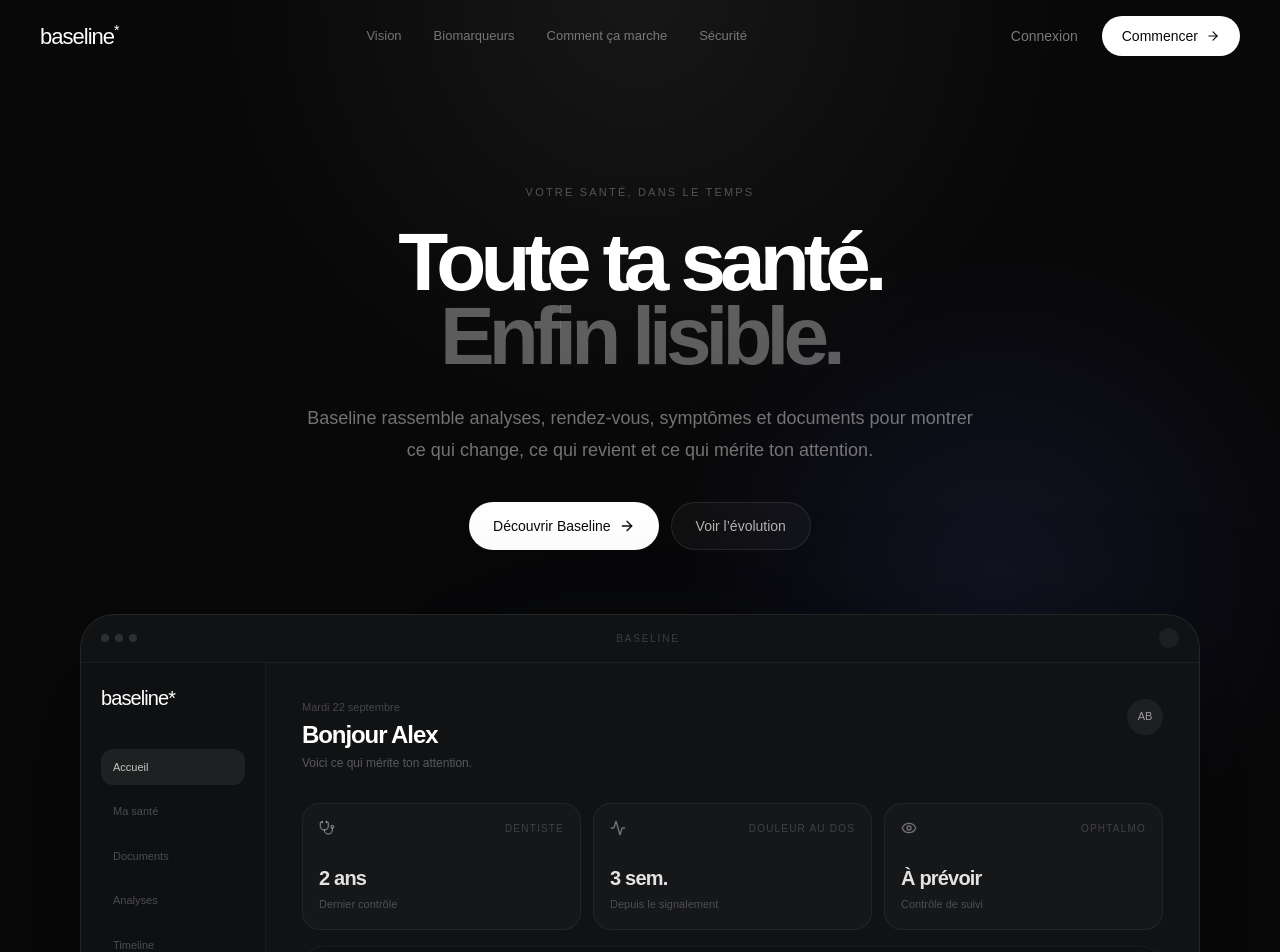
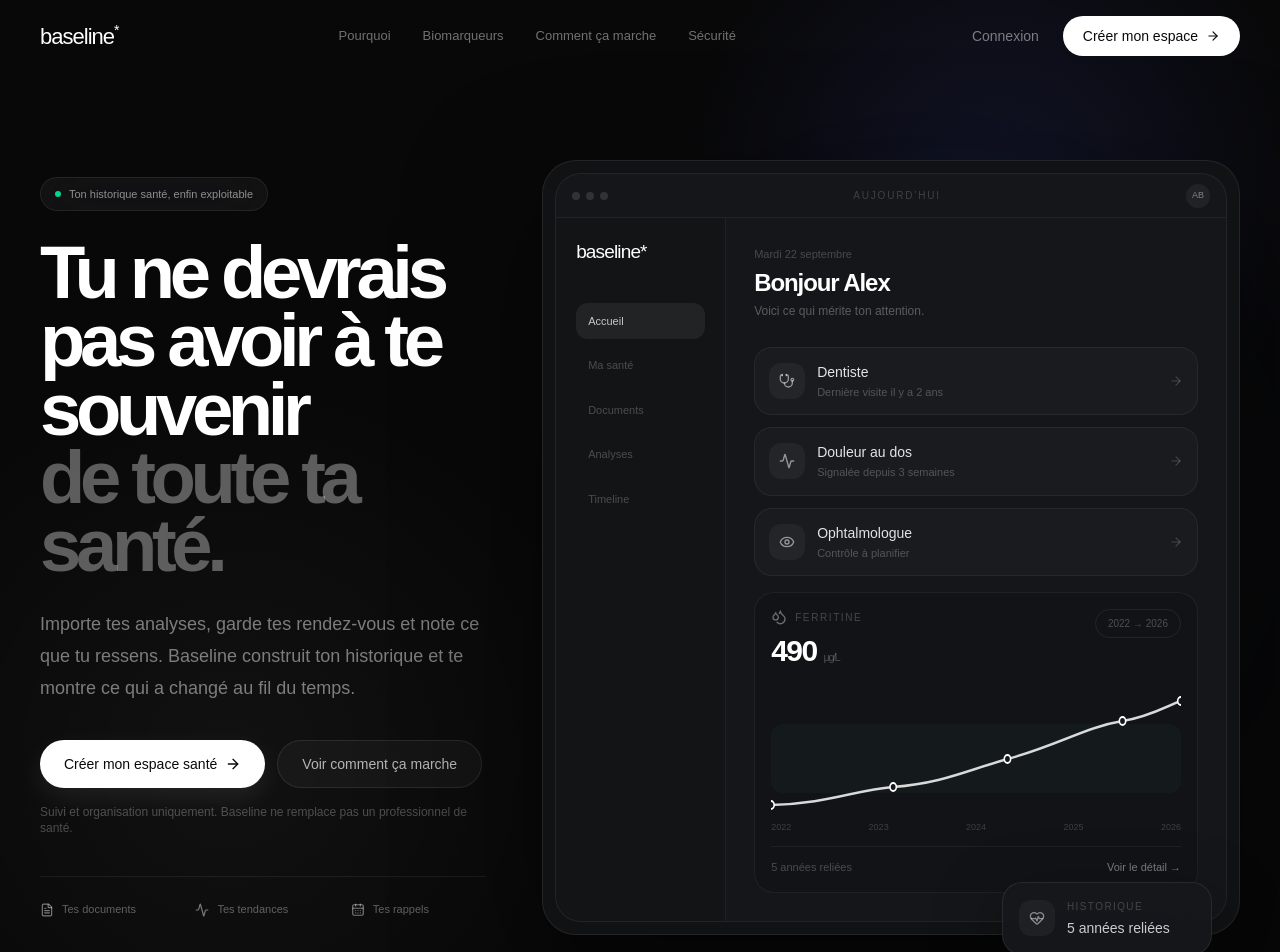
Before and after one commit to AlixBourgain/baseline-health, a Next.js app: page / in a window 1280 px wide. Shown: the top 952 px of the page. Built offline with nearby package versions, Linux system fonts and the light colour scheme.

Commit message:
Refocus hero on clear user value and signup conversion

```diff
--- a/src/components/landing/designcode-hero.tsx
+++ b/src/components/landing/designcode-hero.tsx
@@ -2,8 +2,11 @@
 import {
   Activity,
   ArrowRight,
+  CalendarDays,
   Droplets,
   Eye,
+  FileText,
+  HeartPulse,
   Stethoscope,
 } from "lucide-react";
 
@@ -12,7 +15,7 @@
 export function DesignCodeHero() {
   return (
     <section className="relative overflow-hidden bg-[#080809] text-white">
-      <div className="absolute inset-0 bg-[radial-gradient(circle_at_50%_0%,rgba(255,255,255,.06),transparent_26%),radial-gradient(circle_at_78%_38%,rgba(91,114,255,.10),transparent_24%)]" />
+      <div className="absolute inset-0 bg-[radial-gradient(circle_at_78%_18%,rgba(88,108,255,.12),transparent_24%),radial-gradient(circle_at_18%_72%,rgba(255,255,255,.04),transparent_30%)]" />
 
       <header className="relative z-30">
         <div className="mx-auto flex h-[72px] max-w-[1320px] items-center justify-between px-6 lg:px-10">
@@ -21,7 +24,7 @@
           </Link>
 
           <nav className="hidden items-center gap-8 text-[13px] text-white/42 md:flex">
-            <a href="#vision" className="transition hover:text-white">Vision</a>
+            <a href="#problem" className="transition hover:text-white">Pourquoi</a>
             <a href="#biomarkers" className="transition hover:text-white">Biomarqueurs</a>
             <a href="#how" className="transition hover:text-white">Comment ça marche</a>
             <Link href="/privacy" className="transition hover:text-white">Sécurité</Link>
@@ -33,65 +36,86 @@
               href="/signup"
               className="inline-flex h-10 items-center gap-2 rounded-full bg-white px-5 text-sm font-medium text-neutral-950 transition hover:bg-white/90"
             >
-              Commencer <ArrowRight className="size-3.5" />
+              Créer mon espace <ArrowRight className="size-3.5" />
             </Link>
           </div>
         </div>
       </header>
 
-      <div className="relative z-10 mx-auto max-w-[1320px] px-6 pb-24 pt-20 lg:px-10 lg:pb-32 lg:pt-28">
-        <div className="mx-auto max-w-[950px] text-center">
-          <p className="text-[11px] font-medium uppercase tracking-[0.2em] text-white/28">
-            Votre santé, dans le temps
+      <div className="relative z-10 mx-auto max-w-[1320px] px-6 pb-24 pt-16 lg:px-10 lg:pb-30 lg:pt-22">
+        <div className="grid gap-14 lg:grid-cols-[0.78fr_1.22fr] lg:items-center">
+          <div className="max-w-[600px]">
+            <div className="inline-flex items-center gap-2 rounded-full border border-white/[0.08] bg-white/[0.045] px-3.5 py-2 text-[11px] font-medium text-white/52 backdrop-blur-xl">
+              <span className="size-1.5 rounded-full bg-emerald-400" />
+              Ton historique santé, enfin exploitable
+            </div>
+
+            <h1 className="mt-7 text-[clamp(3.7rem,5.8vw,6.3rem)] font-semibold leading-[0.92] tracking-[-0.072em]">
+              Tu ne devrais pas avoir à te souvenir
+              <span className="block text-white/34">de toute ta santé.</span>
+            </h1>
+
+            <p className="mt-7 max-w-[570px] text-[17px] leading-8 text-white/46 sm:text-[18px]">
+              Importe tes analyses, garde tes rendez-vous et note ce que tu ressens. Baseline construit ton historique et te montre ce qui a changé au fil du temps.
             </p>
 
-          <h1
-            className="mx-auto mt-6 text-[clamp(3.7rem,6.4vw,6.8rem)] font-semibold leading-[0.91] tracking-[-0.072em]"
-            style={{ textWrap: "balance" }}
-          >
-            Toute ta santé.
-            <span className="block text-white/34">Enfin lisible.</span>
-          </h1>
-
-          <p className="mx-auto mt-7 max-w-[680px] text-[17px] leading-8 text-white/43 sm:text-[18px]">
-            Baseline rassemble analyses, rendez-vous, symptômes et documents pour montrer ce qui change, ce qui revient et ce qui mérite ton attention.
-          </p>
-
-          <div className="mt-9 flex flex-wrap items-center justify-center gap-3">
+            <div className="mt-9 flex flex-wrap items-center gap-3">
               <Link
                 href="/signup"
-              className="inline-flex h-12 items-center gap-2 rounded-full bg-white px-6 text-sm font-medium text-neutral-950 transition hover:-translate-y-0.5 hover:bg-white/92"
+                className="inline-flex h-12 items-center gap-2 rounded-full bg-white px-6 text-sm font-medium text-neutral-950 shadow-[0_10px_28px_rgba(255,255,255,.08)] transition hover:-translate-y-0.5 hover:bg-white/92"
               >
-              Découvrir Baseline <ArrowRight className="size-4" />
+                Créer mon espace santé <ArrowRight className="size-4" />
               </Link>
 
               <a
-              href="#biomarkers"
+                href="#how"
                 className="inline-flex h-12 items-center gap-2 rounded-full border border-white/[0.09] bg-white/[0.035] px-6 text-sm font-medium text-white/68 transition hover:bg-white/[0.055] hover:text-white"
               >
-              Voir l’évolution
+                Voir comment ça marche
               </a>
+            </div>
+
+            <p className="mt-4 text-xs text-white/26">
+              Suivi et organisation uniquement. Baseline ne remplace pas un professionnel de santé.
+            </p>
+
+            <div className="mt-10 grid max-w-[530px] grid-cols-3 gap-5 border-t border-white/[0.07] pt-6">
+              {[
+                [FileText, "Tes documents"],
+                [Activity, "Tes tendances"],
+                [CalendarDays, "Tes rappels"],
+              ].map(([Icon, label]) => {
+                const I = Icon as typeof FileText;
+                return (
+                  <div key={String(label)} className="flex items-center gap-2 text-[11px] text-white/35">
+                    <I className="size-3.5 text-white/45" />
+                    {String(label)}
+                  </div>
+                );
+              })}
             </div>
           </div>
 
-        <div className="relative mx-auto mt-16 max-w-[1120px]">
-          <div className="absolute -inset-x-12 -inset-y-12 bg-[radial-gradient(circle_at_50%_50%,rgba(81,104,255,.11),transparent_54%)] blur-3xl" />
+          <div className="relative">
+            <div className="absolute -inset-x-10 -inset-y-12 bg-[radial-gradient(circle_at_55%_45%,rgba(83,104,255,.10),transparent_54%)] blur-3xl" />
 
-          <div className="relative overflow-hidden rounded-[34px] border border-white/[0.075] bg-[#111214] shadow-[0_46px_130px_rgba(0,0,0,.52)]">
-            <div className="flex h-12 items-center justify-between border-b border-white/[0.055] px-5">
+            <div className="relative mx-auto max-w-[740px]">
+              <div className="rounded-[34px] border border-white/[0.08] bg-[#111214] p-3 shadow-[0_46px_130px_rgba(0,0,0,.52)]">
+                <div className="overflow-hidden rounded-[26px] border border-white/[0.06] bg-[#151619]">
+                  <div className="flex h-11 items-center justify-between border-b border-white/[0.055] px-4">
                     <div className="flex items-center gap-1.5">
                       <span className="size-2 rounded-full bg-white/[0.12]" />
                       <span className="size-2 rounded-full bg-white/[0.12]" />
                       <span className="size-2 rounded-full bg-white/[0.12]" />
                     </div>
-              <p className="text-[10px] uppercase tracking-[0.18em] text-white/18">Baseline</p>
-              <div className="size-5 rounded-full bg-white/[0.05]" />
+                    <p className="text-[10px] uppercase tracking-[0.18em] text-white/18">Aujourd’hui</p>
+                    <div className="grid size-6 place-items-center rounded-full bg-white/[0.05] text-[9px] text-white/42">AB</div>
                   </div>
 
-            <div className="grid min-h-[560px] lg:grid-cols-[185px_1fr]">
+                  <div className="grid min-h-[520px] lg:grid-cols-[170px_1fr]">
                     <aside className="hidden border-r border-white/[0.05] bg-black/10 p-5 lg:block">
-                <p className="text-[20px] font-medium tracking-[-0.045em]">baseline*</p>
-                <div className="mt-9 space-y-2 text-[11px] text-white/25">
+                      <p className="text-[19px] font-medium tracking-[-0.045em]">baseline*</p>
+                      <div className="mt-9 space-y-2 text-[11px] text-white/24">
                         <div className="rounded-xl bg-white/[0.065] px-3 py-2.5 text-white/74">Accueil</div>
                         <div className="px-3 py-2.5">Ma santé</div>
                         <div className="px-3 py-2.5">Documents</div>
@@ -100,37 +124,38 @@
                       </div>
                     </aside>
 
-              <div className="p-5 sm:p-8 lg:p-9">
-                <div className="flex items-start justify-between gap-5">
+                    <div className="p-5 sm:p-7">
+                      <div className="flex items-start justify-between gap-4">
                         <div>
                           <p className="text-[11px] text-white/22">Mardi 22 septembre</p>
                           <h3 className="mt-1 text-2xl font-semibold tracking-[-0.045em]">Bonjour Alex</h3>
                           <p className="mt-1 text-xs text-white/30">Voici ce qui mérite ton attention.</p>
                         </div>
-                  <div className="grid size-9 place-items-center rounded-full bg-white/[0.055] text-[11px] text-white/55">AB</div>
                       </div>
 
-                <div className="mt-8 grid gap-3 sm:grid-cols-3">
+                      <div className="mt-7 grid gap-3">
                         {[
-                    [Stethoscope, "Dentiste", "2 ans", "Dernier contrôle"],
-                    [Activity, "Douleur au dos", "3 sem.", "Depuis le signalement"],
-                    [Eye, "Ophtalmo", "À prévoir", "Contrôle de suivi"],
-                  ].map(([Icon, title, value, copy]) => {
+                          [Stethoscope, "Dentiste", "Dernière visite il y a 2 ans"],
+                          [Activity, "Douleur au dos", "Signalée depuis 3 semaines"],
+                          [Eye, "Ophtalmologue", "Contrôle à planifier"],
+                        ].map(([Icon, title, copy]) => {
                           const I = Icon as typeof Stethoscope;
                           return (
-                      <div key={String(title)} className="rounded-[18px] border border-white/[0.055] bg-white/[0.022] p-4">
-                        <div className="flex items-center justify-between">
-                          <I className="size-4 text-white/40" />
-                          <span className="text-[10px] uppercase tracking-[0.12em] text-white/18">{String(title)}</span>
+                            <div key={String(title)} className="flex items-center gap-3 rounded-[18px] border border-white/[0.055] bg-white/[0.025] p-3.5">
+                              <div className="grid size-9 shrink-0 place-items-center rounded-xl bg-white/[0.045]">
+                                <I className="size-4 text-white/52" />
                               </div>
-                        <p className="mt-7 text-xl font-semibold tracking-[-0.04em] text-white/88">{String(value)}</p>
-                        <p className="mt-1 text-[11px] text-white/24">{String(copy)}</p>
+                              <div className="min-w-0 flex-1">
+                                <p className="text-sm font-medium text-white/88">{String(title)}</p>
+                                <p className="mt-0.5 truncate text-[11px] text-white/25">{String(copy)}</p>
+                              </div>
+                              <ArrowRight className="size-3.5 text-white/18" />
                             </div>
                           );
                         })}
                       </div>
 
-                <div className="mt-4 rounded-[22px] border border-white/[0.055] bg-black/10 p-5 sm:p-6">
+                      <div className="mt-4 rounded-[20px] border border-white/[0.055] bg-black/10 p-4">
                         <div className="flex flex-wrap items-start justify-between gap-4">
                           <div>
                             <div className="flex items-center gap-2">
@@ -140,49 +165,52 @@
                             <p className="mt-2 text-3xl font-semibold tracking-[-0.05em]">490 <span className="text-[11px] font-normal text-white/25">µg/L</span></p>
                           </div>
                           <div className="rounded-full border border-white/[0.07] px-3 py-1.5 text-[10px] text-white/25">
-                      Référence 30–300
+                            2022 → 2026
                           </div>
                         </div>
 
-                  <div className="relative mt-6 h-[210px] overflow-hidden">
-                    <div className="absolute inset-x-0 bottom-[29%] top-[23%] rounded-[12px] bg-emerald-300/[0.035]" />
-                    <div className="absolute inset-x-0 bottom-[29%] border-t border-dashed border-emerald-200/[0.08]" />
-                    <div className="absolute inset-x-0 top-[23%] border-t border-dashed border-emerald-200/[0.08]" />
-
-                    <svg className="absolute inset-0 h-full w-full" viewBox="0 0 760 210" preserveAspectRatio="none" aria-label="Évolution de la ferritine">
-                      <path
-                        d="M0 164 C90 162 132 146 205 142 C285 137 335 121 410 103 C505 80 562 58 625 52 C682 46 727 29 760 20"
-                        fill="none"
-                        stroke="rgba(255,255,255,.86)"
-                        strokeWidth="2.6"
-                        strokeLinecap="round"
-                      />
+                        <div className="relative mt-5 h-[145px] overflow-hidden">
+                          <div className="absolute inset-x-0 bottom-[28%] top-[24%] rounded-xl bg-emerald-300/[0.03]" />
+                          <svg className="absolute inset-0 h-full w-full" viewBox="0 0 520 145" preserveAspectRatio="none" aria-label="Évolution de la ferritine">
+                            <path d="M0 116 C72 115 106 101 155 98 C218 94 246 82 300 70 C365 56 399 38 446 32 C480 28 505 16 520 12" fill="none" stroke="rgba(255,255,255,.84)" strokeWidth="2.5" strokeLinecap="round" />
                             {[
-                        ["0","164"],
-                        ["205","142"],
-                        ["410","103"],
-                        ["625","52"],
-                        ["760","20"],
+                              ["0","116"],
+                              ["155","98"],
+                              ["300","70"],
+                              ["446","32"],
+                              ["520","12"],
                             ].map(([cx, cy], index) => (
-                        <circle key={index} cx={cx} cy={cy} r="4.5" fill="#111214" stroke="#fff" strokeWidth="2" />
+                              <circle key={index} cx={cx} cy={cy} r="4" fill="#151619" stroke="#fff" strokeWidth="2" />
                             ))}
                           </svg>
-
-                    <div className="absolute inset-x-0 bottom-0 flex justify-between text-[10px] text-white/18">
+                          <div className="absolute inset-x-0 bottom-0 flex justify-between text-[9px] text-white/18">
                             {years.map((year) => <span key={year}>{year}</span>)}
                           </div>
                         </div>
 
-                  <div className="mt-4 flex flex-wrap items-center justify-between gap-3 border-t border-white/[0.05] pt-4 text-[11px] text-white/24">
-                    <span>5 années d’historique reliées</span>
+                        <div className="mt-3 flex items-center justify-between border-t border-white/[0.05] pt-3 text-[11px] text-white/24">
+                          <span>5 années reliées</span>
                           <span className="text-white/45">Voir le détail →</span>
                         </div>
                       </div>
                     </div>
                   </div>
                 </div>
+              </div>
 
-          <div className="pointer-events-none absolute -bottom-10 left-[12%] right-[12%] h-16 rounded-full bg-black/70 blur-3xl" />
+              <div className="absolute -bottom-5 right-7 hidden w-[210px] rounded-[20px] border border-white/[0.08] bg-[#17181c]/95 p-4 shadow-[0_24px_70px_rgba(0,0,0,.38)] backdrop-blur-xl xl:block">
+                <div className="flex items-center gap-3">
+                  <div className="grid size-9 place-items-center rounded-xl bg-white/[0.045]">
+                    <HeartPulse className="size-4 text-white/48" />
+                  </div>
+                  <div>
+                    <p className="text-[10px] uppercase tracking-[0.14em] text-white/20">Historique</p>
+                    <p className="mt-1 text-sm font-medium text-white/78">5 années reliées</p>
+                  </div>
+                </div>
+              </div>
+            </div>
+          </div>
         </div>
       </div>
     </section>
```
Lines whose indentation alone changed are shown as unchanged.
